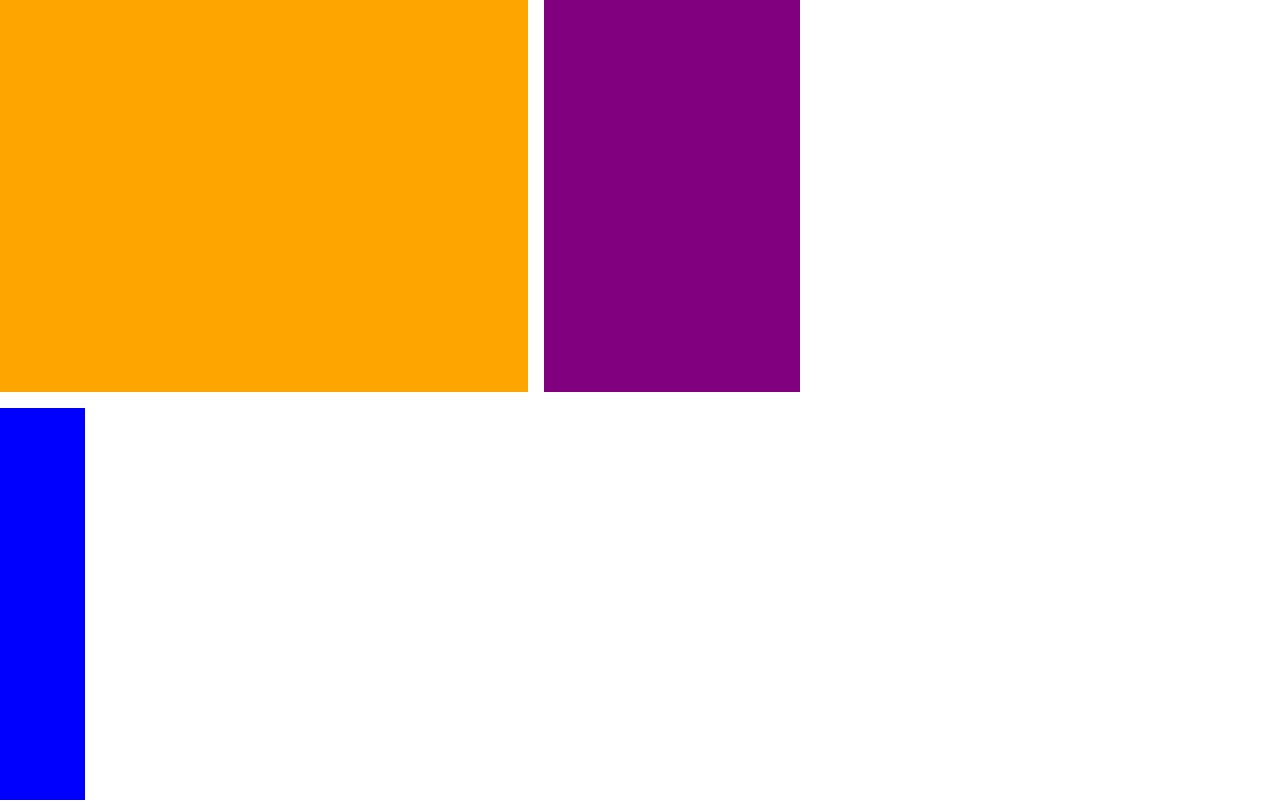
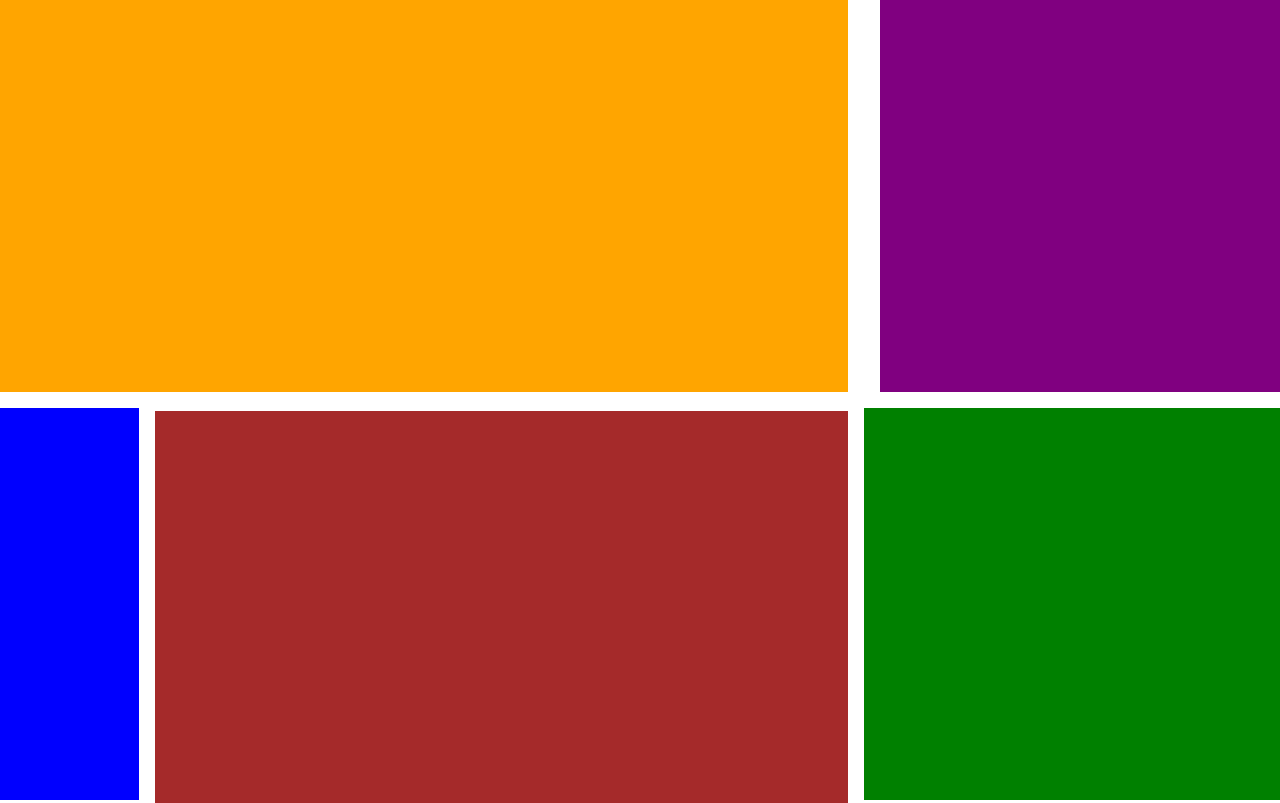
Before and after one commit to Dieff/grif_layout, a React (Create React App) app: page / in a window 1280 px wide. Built offline with nearby package versions, Linux system fonts and the light colour scheme.

Commit message:
Added margin and padding properties

```diff
--- a/src/App.js
+++ b/src/App.js
@@ -7,16 +7,22 @@ import Item from './components/layout/Item';
 class App extends Component {
   render() {
     return (
-      <div className="App" style={{ width: '100vh', height: '100vh' }}>
+      <div className="App" style={{ width: '100vw', height: '100vh' }}>
         <Layout gap={'1rem'}  columns={[1/10, 1/2, 3/10]}>
           <Item rs={2} cs={1}>
             <Box color="blue" />
           </Item>
-          <Item rs={1} cs={1} ce={3}>
+          <Item cs={1} ce={3}>
             <Box color="orange" />
           </Item>
-          <Item cs={3}>
+          <Item cs={3} pl={'1rem'}>
             <Box color="purple" />
+          </Item>
+          <Item rs={2} cs={3}>
+            <Box color="green" />
+          </Item>
+          <Item rs={2} cs={2} mt={3}>
+            <Box color="brown" />
           </Item>
         </Layout>
       </div>
--- a/src/components/layout/Item.js
+++ b/src/components/layout/Item.js
@@ -1,8 +1,12 @@
 import React from 'react';
 import PropTypes from 'prop-types';
 
+import { margin, padding } from './commonStyleSets';
+
 const Item = (props) => {
-  const gridProps = {};
+  const gridProps = {
+    ...margin(props),
+  };
   if (props.rs) {
     gridProps.gridRowStart = props.rs;
   }
@@ -24,7 +28,15 @@ const Item = (props) => {
         ...gridProps,
       }}
     >
-      {props.children}
+      <div
+        style={{
+          width: '100%',
+          height: '100%',
+          ...padding(props),
+        }}
+      >
+        {props.children}
+      </div>
     </div>
   );
 };
@@ -34,6 +46,8 @@ Item.propTypes = {
   re: PropTypes.number,
   cs: PropTypes.number,
   ce: PropTypes.number,
+  ...margin.propTypes,
+  ...padding.propTypes,
 };
 
 
--- a/src/components/layout/Layout.js
+++ b/src/components/layout/Layout.js
@@ -14,10 +14,12 @@ const makeTemplate = (temp) => {
 };
 
 const Layout = (props) => {
-  const gridProps = { display: 'grid' };
-  gridProps.gridGap = props.gap;
-  gridProps.justifyItems = props.rowAlign;
-  gridProps.alignItems = props.colAlign;
+  const gridProps = {
+    display: 'grid',
+    gridGap: props.gap,
+    justifyItems: props.rowAlign,
+    alignItems: props.colAlign,
+  };
   if (props.rows) {
     gridProps.gridTemplateRows = makeTemplate(props.rows);
   }
--- a/src/components/layout/commonStyleSets.js
+++ b/src/components/layout/commonStyleSets.js
@@ -1,34 +1,69 @@
 import PropTypes from 'prop-types';
 
-const margin = (props) => {
-  const addStyles = {};
-  Object.keys(props).forEach(key => {
-    const val = props[key];
-    switch (key) {
-    case 'mt':
-      addStyles.marginTop = val;
-      break;
-    case 'mb':
-      addStyles.marginBottom = val;
-      break;
-    case 'ml':
-      addStyles.marginLeft = val;
-      break;
-    case 'mr':
-      addStyles.marginRight = val;
-    }
+//window.matchMedia
 
-  });
+const styleCreatorFactory = (preStylePropertiesMap) => {
+  const stylePropertiesMap = new Map(
+    [...preStylePropertiesMap.keys()].map(
+      propName => [
+        propName,
+        ((propDef) => {
+          const newPropDef = {};
+          if (!('name' in propDef)) {
+            console.warn('no prop name');
+          } else {
+            newPropDef.name = propDef.name;
+          }
+          newPropDef.validator = ('validator' in propDef) ?
+            propDef.validator : (f, g) => f;
+          newPropDef.type = ('type' in propDef) ?
+            propDef.type : PropTypes.oneOfType([PropTypes.string, PropTypes.number]);
+
+          return newPropDef;
+        })(preStylePropertiesMap.get(propName))
+      ]
+    )
+  );
+
+  const creator = (componentProps) => {
+    const styles = {};
+    Object.keys(componentProps).filter(
+      key => stylePropertiesMap.has(key)
+    ).forEach(
+      key => {
+        const styleProp = stylePropertiesMap.get(key);
+        styles[styleProp.name] = styleProp.validator(componentProps[key], componentProps);
+      }
+    );
+    return styles;
+  };
+
+  creator.propTypes = {};
+  [...stylePropertiesMap.keys()].forEach(
+    key => { creator.propTypes[key] = stylePropertiesMap.get(key).type; }
+  );
+
+  return creator;
 };
 
-margin.propTypes = {
+const padding = styleCreatorFactory(
+  new Map([
+    ['pl', { name: 'paddingLeft' }],
+    ['pr', { name: 'paddingRight' }],
+    ['pt', { name: 'paddingTop' }],
+    ['pb', { name: 'paddingBottom' }],
+    ['p', { name: 'padding' }],
+  ])
+);
 
-};
+const margin = styleCreatorFactory(
+  new Map([
+    ['m', { name: 'margin' }],
+    ['ml', { name: 'marginLeft' }],
+    ['mr', { name: 'marginRight' }],
+    ['mb', { name: 'marginBottom' }],
+    ['mt', { name: 'marginTop' }],
+  ])
+);
 
-const padding = () => {
-
-};
-
-padding.propTypes = {
-
-};
+export { margin, padding };
```
